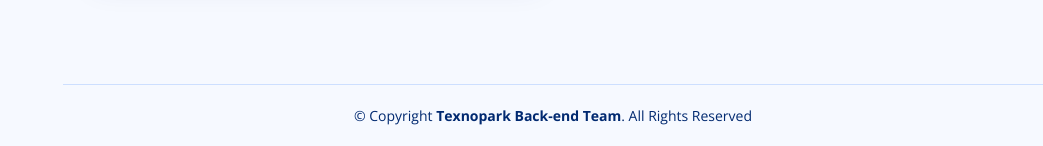
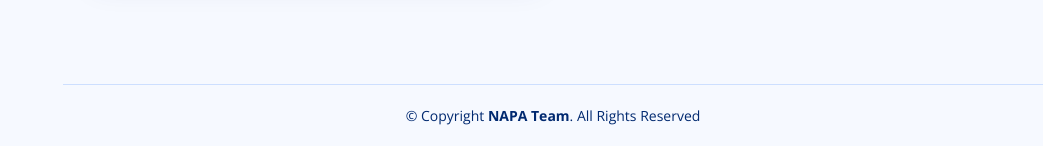
Before and after one commit to Torajonov/chatgpttutorial, a Django app: page / in a window 1280 px wide. Shown: the part 1217-1363 px from the top of the page, without its empty margins (237-1280 px from the left). Run offline with Django 3.2, Linux system fonts and the light colour scheme; the visitor is signed in with stand-in values (Sample User, id 1); data that the repository does not hold is empty; some libraries are stand-ins or nearby versions.

Commit message:
Update wrapper.html

```diff
--- a/fitnescrm/templates/wrapper.html
+++ b/fitnescrm/templates/wrapper.html
@@ -235,7 +235,7 @@
   <!-- ======= Footer ======= -->
   <footer id="footer" class="footer mt-5">
     <div class="copyright">
-      &copy; Copyright <strong><span>Texnopark Back-end Team</span></strong>. All Rights Reserved
+      &copy; Copyright <strong><span>NAPA Team</span></strong>. All Rights Reserved
     </div>
 
   </footer><!-- End Footer -->
```
